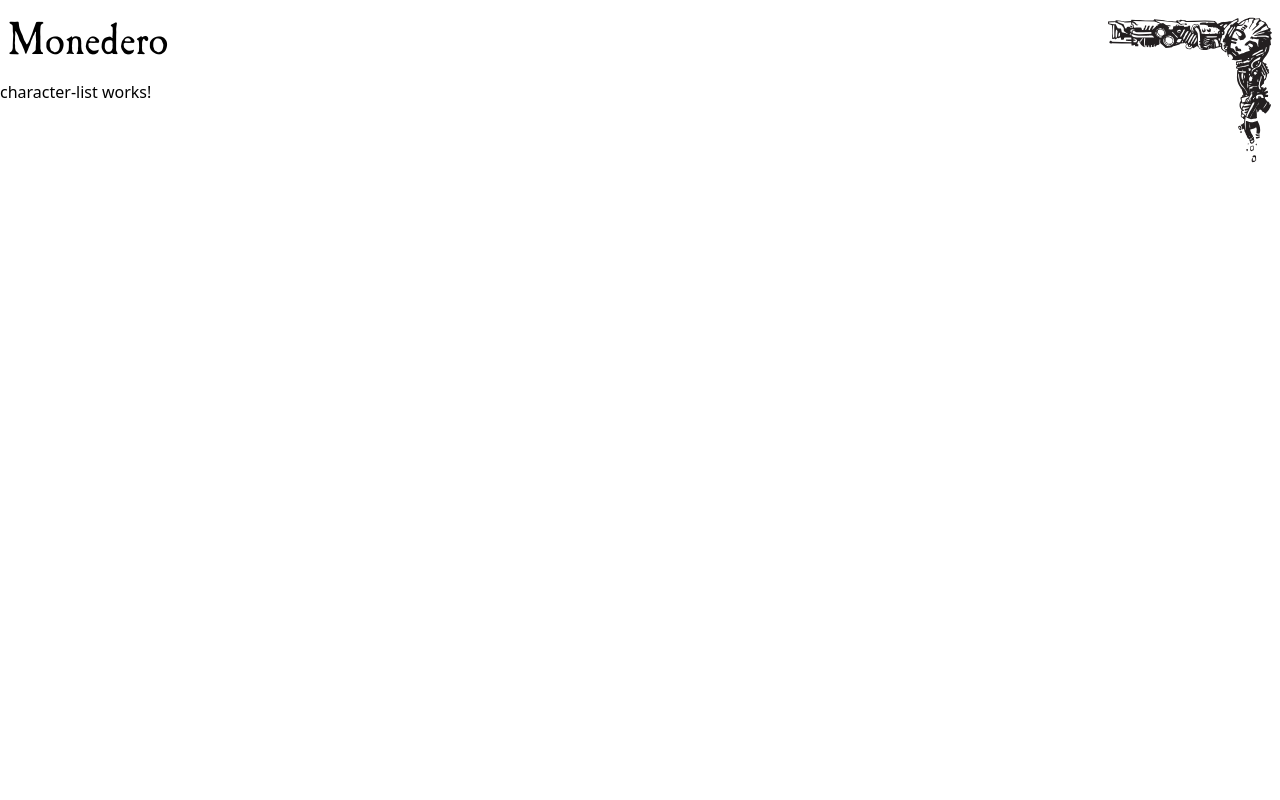
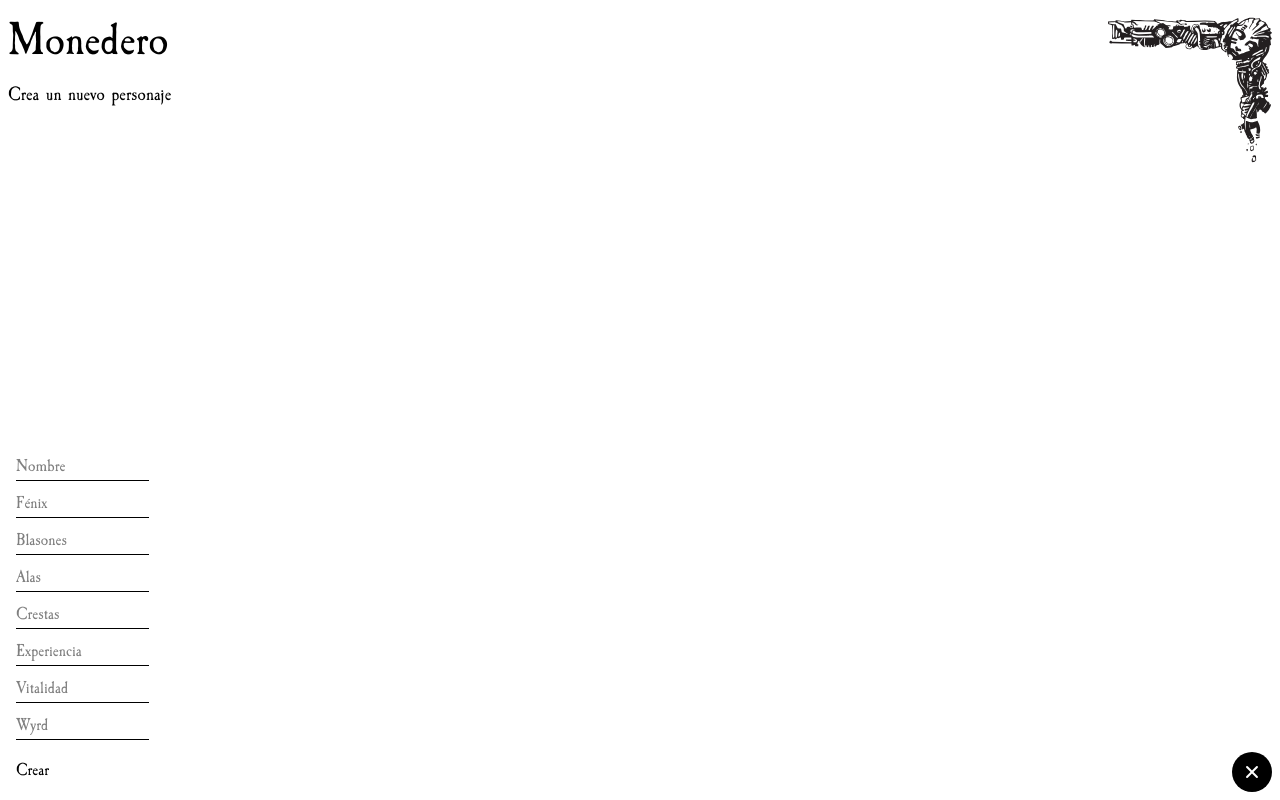
Before and after one commit to hitses/fading-suns-wallet, an Angular app: page / in a window 1280 px wide. Built offline with nearby package versions, Linux system fonts and the light colour scheme.

Commit message:
feat: agregar componentes de personaje y formulario de creación con validaciones

```diff
--- /dev/null
+++ b/src/app/images/plus/plus.html
@@ -0,0 +1,17 @@
+<svg
+  xmlns="http://www.w3.org/2000/svg"
+  width="24"
+  height="24"
+  viewBox="0 0 24 24"
+  fill="none"
+  stroke="currentColor"
+  stroke-width="2"
+  stroke-linecap="round"
+  stroke-linejoin="round"
+  [ngClass]="{ 'rotate-45': showForm() }"
+  class="transition-transform duration-200 ease-in-out"
+>
+  <path stroke="none" d="M0 0h24v24H0z" fill="none" />
+  <path d="M12 5l0 14" />
+  <path d="M5 12l14 0" />
+</svg>
--- /dev/null
+++ b/src/app/images/plus/plus.ts
@@ -0,0 +1,11 @@
+import { NgClass } from '@angular/common';
+import { Component, input } from '@angular/core';
+
+@Component({
+  selector: 'plus-image',
+  imports: [NgClass],
+  templateUrl: './plus.html',
+})
+export class Plus {
+  showForm = input.required<boolean>();
+}
--- /dev/null
+++ b/src/app/interfaces/character.ts
@@ -0,0 +1,15 @@
+export interface Character {
+  name: string;
+  // Monedas
+  fenix: number;
+  blason: number;
+  ala: number;
+  cresta: number;
+  // Experiencia
+  exp: number;
+  // Atributos
+  health: number;
+  wyrd: number;
+  // Inventario
+  bag: string[];
+}
--- a/src/app/pages/character-list/character-list.html
+++ b/src/app/pages/character-list/character-list.html
@@ -1 +1,13 @@
-<p>character-list works!</p>
+<section class="px-2">
+  @if (pjs().length > 0) {
+    @for (pj of pjs(); track $index) {
+      <h2>
+        <a routerLink="/{{ pj.name }}">{{ pj.name | titlecase }}</a>
+      </h2>
+    }
+  } @else {
+    <h2 class="font-caslon text-xl">Crea un nuevo personaje</h2>
+  }
+</section>
+
+<create-character-component />
--- a/src/app/pages/character-list/character-list.ts
+++ b/src/app/pages/character-list/character-list.ts
@@ -1,8 +1,14 @@
-import { Component } from '@angular/core';
+import { Component, signal, WritableSignal } from '@angular/core';
+import { Character } from '../../interfaces/character';
+import { RouterLink } from '@angular/router';
+import { TitleCasePipe } from '@angular/common';
+import { CreateCharacter } from './components/create-character/create-character';
 
 @Component({
-  selector: 'character-list',
-  imports: [],
+  selector: 'character-list-page',
+  imports: [RouterLink, TitleCasePipe, CreateCharacter],
   templateUrl: './character-list.html',
 })
-export default class CharacterList {}
+export default class CharacterList {
+  pjs: WritableSignal<Character[]> = signal<Character[]>([]);
+}
--- /dev/null
+++ b/src/app/pages/character-list/components/create-character/create-character.html
@@ -0,0 +1,86 @@
+@if (showForm()) {
+  <form
+    [formGroup]="createCharacterForm"
+    (ngSubmit)="submit()"
+    class="absolute bottom-2 left-2 rounded-lg p-2 flex flex-col gap-2"
+  >
+    <input
+      class="font-caslon text-lg border-b outline-none"
+      type="text"
+      formControlName="name"
+      placeholder="Nombre"
+    />
+
+    <input
+      class="font-caslon text-lg border-b outline-none"
+      type="number"
+      formControlName="fenix"
+      step="1"
+      placeholder="Fénix"
+      (input)="validateNumericInputs($event, 1)"
+    />
+
+    <input
+      class="font-caslon text-lg border-b outline-none"
+      type="number"
+      formControlName="blason"
+      step="1"
+      placeholder="Blasones"
+      (input)="validateNumericInputs($event, 0, 1)"
+    />
+
+    <input
+      class="font-caslon text-lg border-b outline-none"
+      type="number"
+      formControlName="ala"
+      step="1"
+      placeholder="Alas"
+      (input)="validateNumericInputs($event, 0, 3)"
+    />
+
+    <input
+      class="font-caslon text-lg border-b outline-none"
+      type="number"
+      formControlName="cresta"
+      step="1"
+      placeholder="Crestas"
+      (input)="validateNumericInputs($event, 0, 99)"
+    />
+
+    <input
+      class="font-caslon text-lg border-b outline-none"
+      type="number"
+      formControlName="exp"
+      step="1"
+      placeholder="Experiencia"
+      (input)="validateNumericInputs($event, 0)"
+    />
+
+    <input
+      class="font-caslon text-lg border-b outline-none"
+      type="number"
+      formControlName="health"
+      step="1"
+      placeholder="Vitalidad"
+      (input)="validateNumericInputs($event, 5, 18)"
+    />
+
+    <input
+      class="font-caslon text-lg border-b outline-none"
+      type="number"
+      formControlName="wyrd"
+      step="1"
+      placeholder="Wyrd"
+      (input)="validateNumericInputs($event, 0, 18)"
+    />
+
+    <button class="font-caslon text-lg w-fit mt-2" type="submit">Crear</button>
+  </form>
+}
+
+<button
+  (click)="toggleShowForm()"
+  class="absolute right-2 bottom-2 bg-black rounded-full p-2 text-white"
+>
+  <plus-image [showForm]="showForm()" />
+</button>
--- /dev/null
+++ b/src/app/pages/character-list/components/create-character/create-character.ts
@@ -0,0 +1,60 @@
+import { Component, inject, signal, WritableSignal } from '@angular/core';
+import {
+  FormBuilder,
+  FormGroup,
+  ReactiveFormsModule,
+  Validators,
+} from '@angular/forms';
+import { Plus } from '../../../../images/plus/plus';
+
+@Component({
+  selector: 'create-character-component',
+  imports: [ReactiveFormsModule, Plus],
+  templateUrl: './create-character.html',
+})
+export class CreateCharacter {
+  showForm: WritableSignal<boolean> = signal<boolean>(true);
+
+  private fb = inject(FormBuilder);
+
+  createCharacterForm: FormGroup = this.fb.group({
+    name: [
+      '',
+      [Validators.required, Validators.minLength(2), Validators.maxLength(20)],
+    ],
+    fenix: ['', [Validators.required, Validators.min(0)]],
+    blason: [, [Validators.required, Validators.min(0), Validators.max(1)]],
+    ala: ['', [Validators.required, Validators.min(0), Validators.max(3)]],
+    cresta: ['', [Validators.required, Validators.min(0), Validators.max(99)]],
+    exp: ['', [Validators.required, Validators.min(0)]],
+    health: ['', [Validators.required, Validators.min(5), Validators.max(18)]],
+    wyrd: ['', [Validators.required, Validators.min(0), Validators.max(18)]],
+  });
+
+  toggleShowForm() {
+    this.showForm.set(!this.showForm());
+  }
+
+  // Validación de los campos numéricos del formulario
+  validateNumericInputs(event: any, min: number, max?: number) {
+    const inputElement = event.target as HTMLInputElement;
+    const formControlName = inputElement.getAttribute('formControlName');
+    let value = parseFloat(inputElement.value);
+
+    if (isNaN(value)) value = min;
+
+    if (value < min) value = min;
+    else if (max !== undefined && value > max) value = max;
+
+    inputElement.value = String(value);
+
+    if (formControlName)
+      this.createCharacterForm
+        .get(formControlName)
+        ?.setValue(value, { emitEvent: false });
+  }
+
+  submit() {
+    console.log(this.createCharacterForm.value);
+  }
+}
--- a/src/app/pages/character/character.ts
+++ b/src/app/pages/character/character.ts
@@ -1,7 +1,7 @@
 import { Component } from '@angular/core';
 
 @Component({
-  selector: 'character',
+  selector: 'character-page',
   imports: [],
   templateUrl: './character.html',
 })
```
